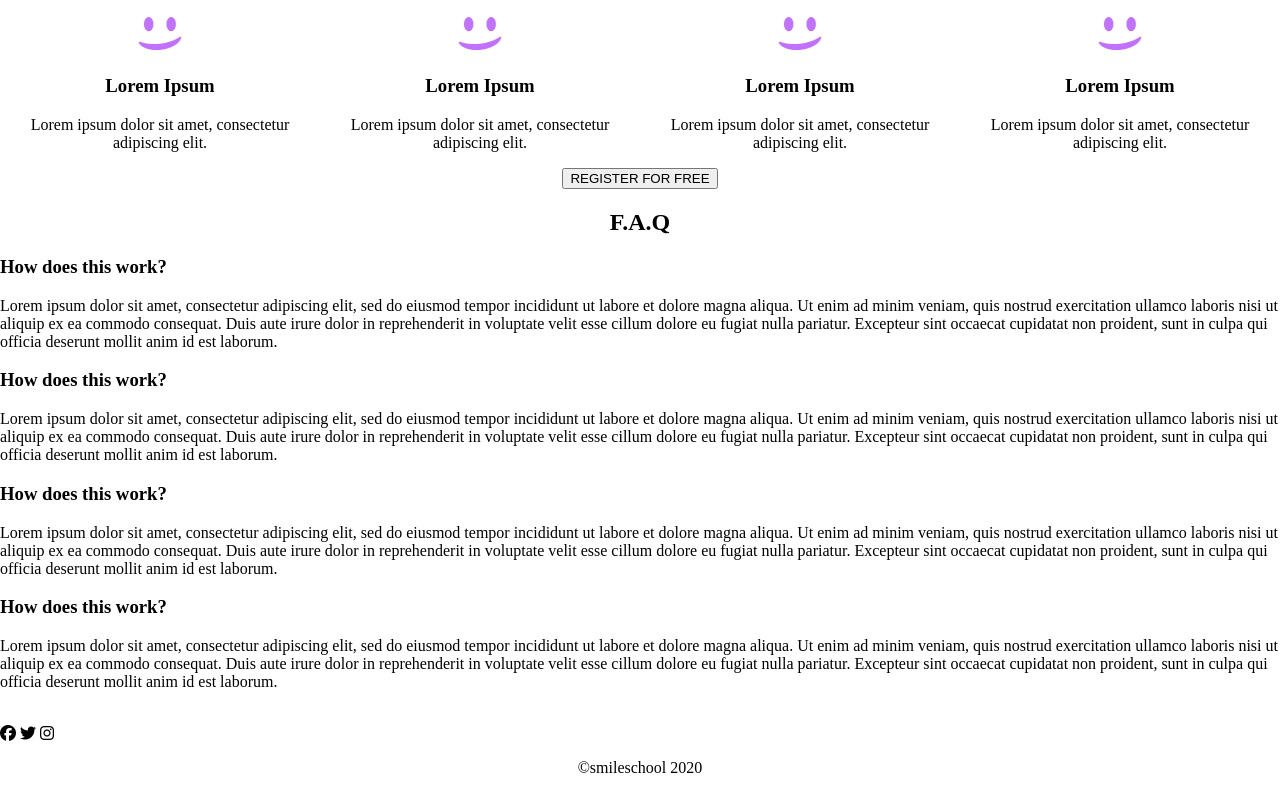
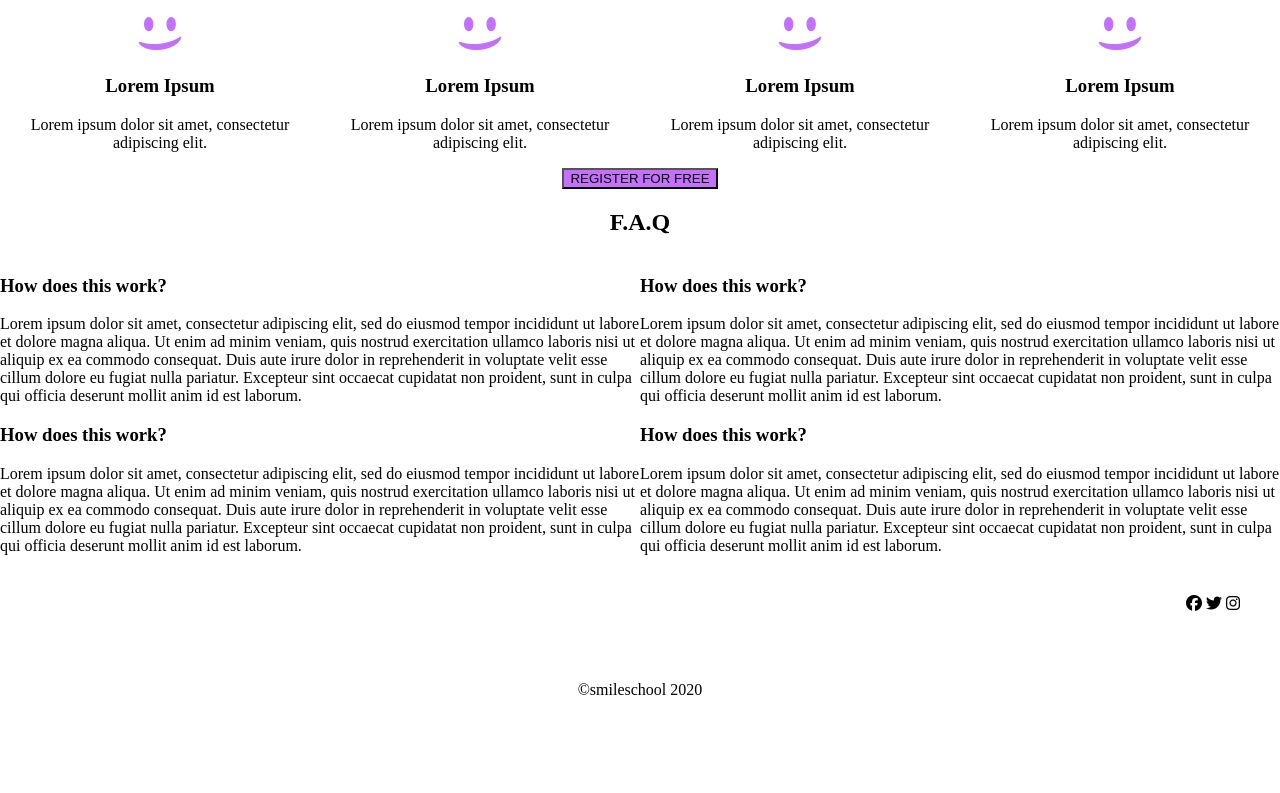
Before and after one commit to sirakojr/alx_html_css, a plain HTML site: page css_advanced/index.html in a window 1280 px wide. Shown: the part 1178-1971 px from the top of the page. After the commit the page ends 1893 px from the top, so only its background shows below. Drawn offline with Linux system fonts and the light colour scheme.

Commit message:
update4  commit

```diff
--- a/css_advanced/style.css
+++ b/css_advanced/style.css
@@ -49,3 +49,18 @@ body {
   justify-content: center;
   text-align: center;
 }
+.text-start {
+  display: flex;
+  flex-direction: row;
+  justify-content: center;
+  text-align: start;
+}
+.smail-footer {
+  display: flex;
+  flex-direction: row;
+  justify-content: space-between;
+  padding: 40px;
+}
+.bg-rose {
+  background-color: var(--secode-bg-color);
+}
```
